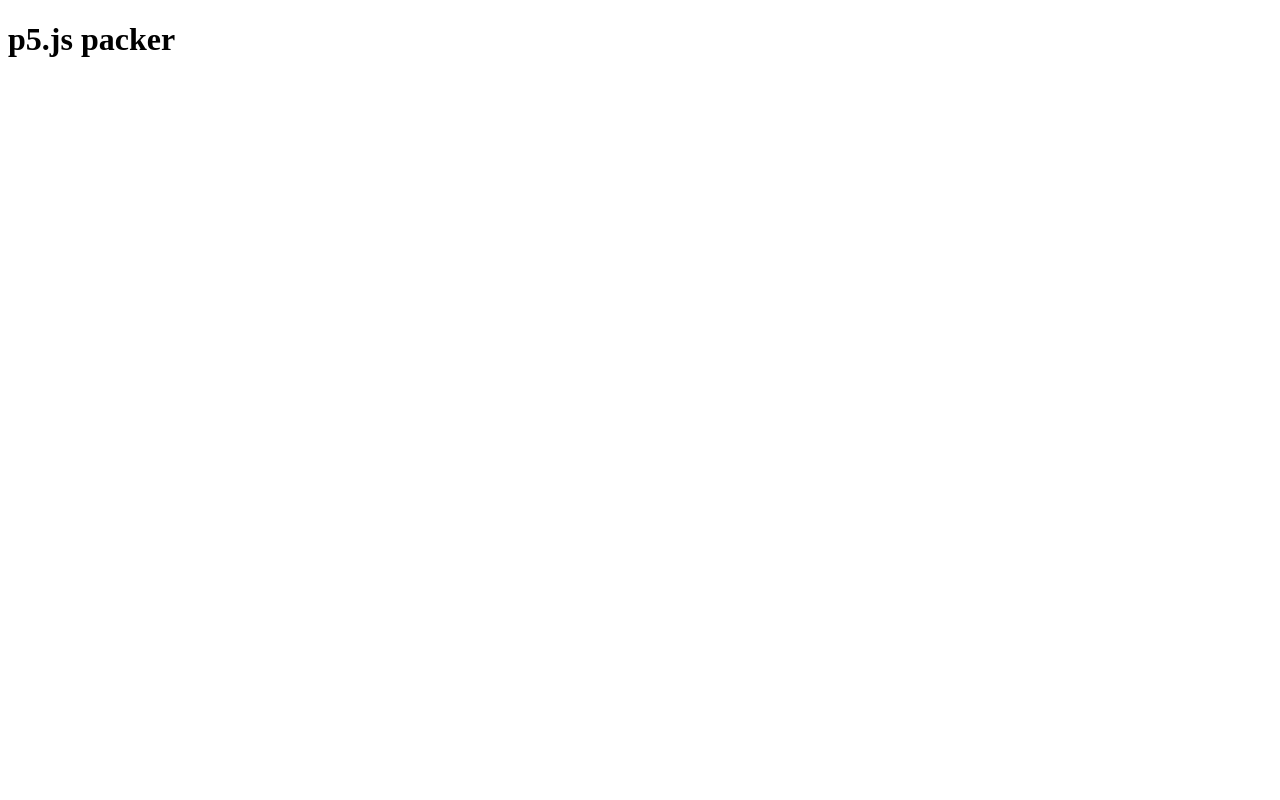
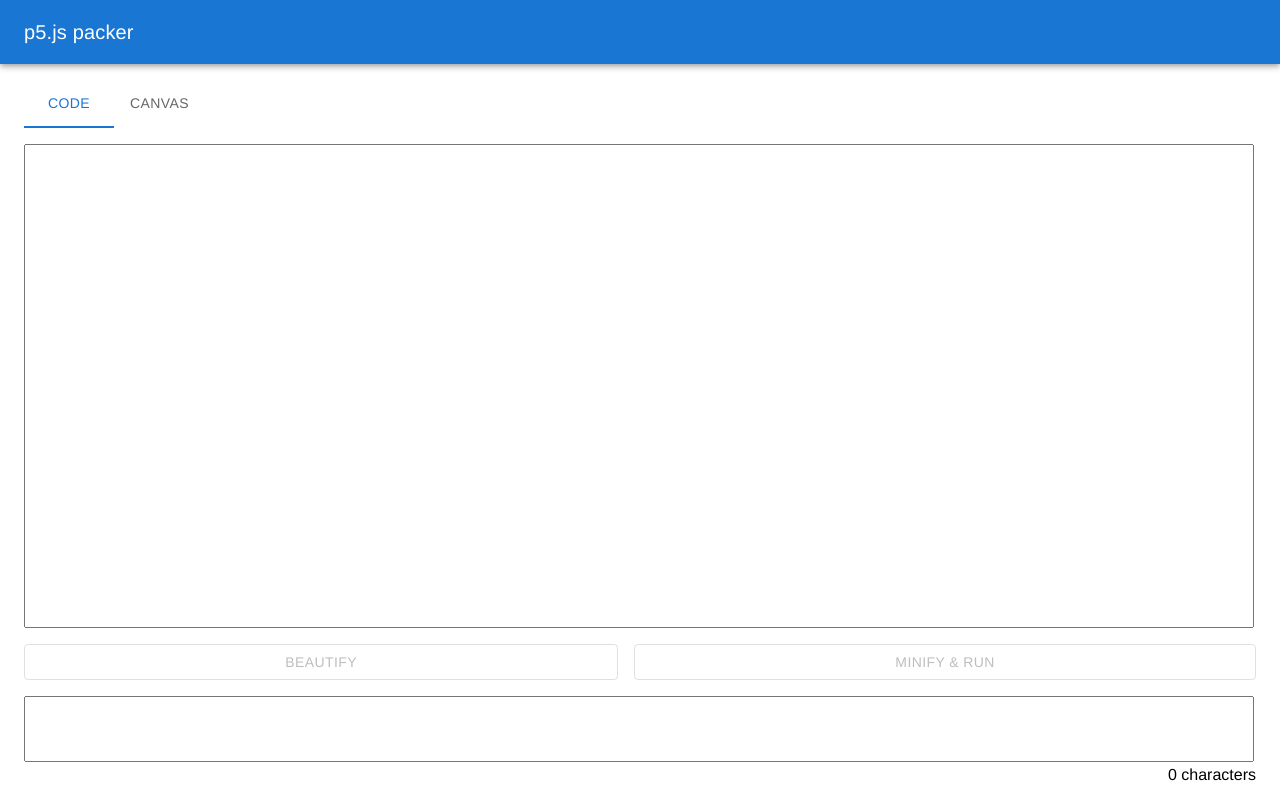
Before and after one commit to DBC-Works/p5js-packer, a React (Vite) app: page / in a window 1280 px wide. Built offline with nearby package versions, Linux system fonts and the light colour scheme; a web font is replaced by a local one.

Commit message:
feat: add basic layout
#4

```diff
--- a/index.html
+++ b/index.html
@@ -25,10 +25,10 @@
         form-action 'none';
         style-src 'self';
         style-src-attr 'self';
-        style-src-elem 'self';
+        style-src-elem 'self' 'unsafe-inline';
         script-src 'self';
         script-src-attr 'self';
-        script-src-elem 'self';
+        script-src-elem 'self' 'unsafe-inline';
         connect-src 'self';
         worker-src 'self';"
     />
--- /dev/null
+++ b/src/i18n.ts
@@ -0,0 +1,21 @@
+import i18n from 'i18next'
+import LanguageDetector from 'i18next-browser-languagedetector'
+import { initReactI18next } from 'react-i18next'
+
+/**
+ * Fallback language
+ */
+export const FALLBACK_LNG = 'en'
+
+i18n
+  .use(LanguageDetector)
+  .use(initReactI18next)
+  .init({
+    fallbackLng: FALLBACK_LNG,
+    debug: false,
+    interpolation: {
+      escapeValue: false,
+    },
+  })
+
+export default i18n
--- a/src/main.tsx
+++ b/src/main.tsx
@@ -1,5 +1,8 @@
 import React, { type JSX } from 'react'
 import ReactDOM from 'react-dom/client'
+
+import { Edit } from './views/pages/Edit'
+import './i18n'
 
 //
 // Components
@@ -9,7 +12,7 @@
  * Application component
  * @returns JSX Element
  */
-export const App: React.FC = (): JSX.Element => <h1>p5.js packer</h1>
+export const P5JsPacker: React.FC = (): JSX.Element => <Edit />
 
 //
 // Entry
@@ -23,7 +26,7 @@
   if (rootElement) {
     ReactDOM.createRoot(rootElement).render(
       <React.StrictMode>
-        <App />
+        <P5JsPacker />
       </React.StrictMode>,
     )
   } else {
--- a/src/testUtils.tsx
+++ b/src/testUtils.tsx
@@ -1,6 +1,8 @@
 import { type RenderResult, render } from '@testing-library/react'
 import { type UserEvent, userEvent } from '@testing-library/user-event'
 import React from 'react'
+
+import './i18n'
 
 /**
  * Set up result type
--- /dev/null
+++ b/src/views/GlobalStyles.tsx
@@ -0,0 +1,43 @@
+import { Global, css } from '@emotion/react'
+import type { JSX } from 'react'
+
+const globalStyles = css`
+:root {
+  --gap-unit: 1.5rem;
+}
+
+html,
+body,
+div#root {
+  height: 100%;
+}
+body {
+  margin: 0;
+  font-family: "Helvetica Neue",
+    Arial,
+    "Hiragino Kaku Gothic ProN",
+    "Hiragino Sans",
+    "BIZ UDPGothic",
+    Meiryo,
+    sans-serif;
+  padding: 0 0 env(safe-area-inset-bottom);
+}
+div#root {
+  overflow: auto;
+}
+a {
+  text-decoration-line: none;
+}
+details > summary {
+  cursor: pointer;
+}
+textarea {
+  resize: none;
+}
+`
+
+/**
+ * Global style definition component
+ * @returns JSX.Element
+ */
+export const GlobalStyles: React.FC = (): JSX.Element => <Global styles={globalStyles} />
--- /dev/null
+++ b/src/views/pages/Edit.tsx
@@ -0,0 +1,109 @@
+import { Button, Tab, Tabs, TextareaAutosize, css } from '@mui/material'
+import { type JSX, useCallback, useState } from 'react'
+import { useTranslation } from 'react-i18next'
+
+import { App } from '../templates/App'
+import { FlexColumnContainer } from '../templates/FlexColumnContainer'
+
+const ID_TAB_CODE = 'code-tab'
+const ID_TAB_CANVAS = 'canvas-tab'
+const ID_TAB_PANEL_CODE = 'code-tab-panel'
+const ID_TAB_PANEL_CANVAS = 'canvas-tab-panel'
+
+const CSS_FLEX_GROW_1 = css({ flexGrow: 1 })
+
+/**
+ * Code tab panel component
+ * @returns JSX Element
+ */
+const CodeTabPanel: React.FC = (): JSX.Element => {
+  const { t } = useTranslation()
+
+  return (
+    <FlexColumnContainer
+      role="tabpanel"
+      id={ID_TAB_PANEL_CODE}
+      aria-labelledby={ID_TAB_CODE}
+      css={css({ flexGrow: 1 })}
+    >
+      <TextareaAutosize
+        aria-label={t('source code')}
+        css={css({ flexGrow: 1, width: 'calc(100% - 0.5rem)' })}
+      />
+      <div css={css({ width: '100%', display: 'flex', gap: '1rem' })}>
+        <Button variant="outlined" disabled css={CSS_FLEX_GROW_1}>
+          {t('Beautify')}
+        </Button>
+        <Button variant="outlined" disabled css={CSS_FLEX_GROW_1}>
+          {t('Minify & Run')}
+        </Button>
+      </div>
+    </FlexColumnContainer>
+  )
+}
+
+/**
+ * Canvas tab panel component
+ * @returns JSX Element
+ */
+const CanvasTabPanel: React.FC = (): JSX.Element => {
+  const { t } = useTranslation()
+
+  return (
+    <FlexColumnContainer
+      role="tabpanel"
+      id={ID_TAB_PANEL_CANVAS}
+      aria-labelledby={ID_TAB_CANVAS}
+      css={css({ flexGrow: 1 })}
+    >
+      <FlexColumnContainer css={CSS_FLEX_GROW_1}>
+        <iframe title="canvas" css={css({ flexGrow: 1, width: 'calc(100% - 0.5rem)' })} />
+        <Button variant="outlined" disabled css={css({ width: '100%' })}>
+          {t('Stop')}
+        </Button>
+      </FlexColumnContainer>
+    </FlexColumnContainer>
+  )
+}
+
+/**
+ * "Edit" page component
+ * @returns JSX Element
+ */
+export const Edit: React.FC = (): JSX.Element => {
+  const [tabIndex, setTabIndex] = useState(0)
+  const { t } = useTranslation()
+
+  const handleChangeTab = useCallback((_event: React.SyntheticEvent, newValue: number) => {
+    setTabIndex(newValue)
+  }, [])
+
+  return (
+    <App>
+      <section
+        css={{
+          flexGrow: '1',
+          display: 'flex',
+          flexDirection: 'column',
+          gap: '1rem',
+          margin: '1rem 0',
+        }}
+      >
+        <Tabs value={tabIndex} onChange={handleChangeTab}>
+          <Tab id={ID_TAB_CODE} label={t('Code')} aria-controls={ID_TAB_PANEL_CODE} />
+          <Tab id={ID_TAB_CANVAS} label={t('Canvas')} aria-controls={ID_TAB_PANEL_CANVAS} />
+        </Tabs>
+        {tabIndex === 0 && <CodeTabPanel />}
+        {tabIndex === 1 && <CanvasTabPanel />}
+        <div>
+          <TextareaAutosize
+            aria-label={t('minified code')}
+            minRows={4}
+            css={css({ width: 'calc(100% - 0.5rem)' })}
+          />
+          <div css={css({ display: 'flex', justifyContent: 'flex-end' })}>{t('0 characters')}</div>
+        </div>
+      </section>
+    </App>
+  )
+}
--- /dev/null
+++ b/src/views/templates/App.tsx
@@ -0,0 +1,50 @@
+import { css } from '@emotion/react'
+import type { JSX } from 'react'
+
+import '@fontsource/roboto/300.css'
+import '@fontsource/roboto/400.css'
+import '@fontsource/roboto/500.css'
+import '@fontsource/roboto/700.css'
+
+import { AppBar, Toolbar, Typography } from '@mui/material'
+import { GlobalStyles } from '../GlobalStyles'
+
+const CSS_CONTAINER = css({
+  display: 'flex',
+  flexDirection: 'column',
+  height: '100%',
+})
+
+const CSS_HEADER = css({
+  flexGrow: 0,
+})
+
+const CSS_MAIN = css({
+  flexGrow: 1,
+  display: 'flex',
+  margin: '0 1.5rem',
+})
+
+type Props = React.ComponentProps<'main'>
+
+/**
+ * App template component
+ * @param props Props
+ * @param props.children Children
+ * @returns JSX Element
+ */
+export const App: React.FC<Props> = ({ children }): JSX.Element => (
+  <div css={CSS_CONTAINER}>
+    <GlobalStyles />
+    <div css={CSS_HEADER}>
+      <AppBar position="static" sx={{ paddingTop: 'env(safe-area-inset-top)' }}>
+        <Toolbar>
+          <Typography variant="h6" component="h1" sx={{ flexGrow: 1 }}>
+            p5.js packer
+          </Typography>
+        </Toolbar>
+      </AppBar>
+    </div>
+    <main css={CSS_MAIN}>{children}</main>
+  </div>
+)
--- /dev/null
+++ b/src/views/templates/FlexColumnContainer.tsx
@@ -0,0 +1,27 @@
+import { type SerializedStyles, css as emotionCss } from '@emotion/react'
+import type { JSX } from 'react'
+
+const CSS_FLEX_COLUMN_CONTAINER = emotionCss({
+  display: 'flex',
+  flexDirection: 'column',
+  gap: '1rem',
+})
+
+type Props = React.ComponentProps<'div'> & {
+  css?: SerializedStyles
+}
+
+/**
+ * Flex column container component
+ * @param props props
+ * @returns JSX Element
+ */
+export const FlexColumnContainer: React.FC<Props> = (props: Props): JSX.Element => {
+  const { children, css, ...rest } = props
+
+  return (
+    <div css={[css, CSS_FLEX_COLUMN_CONTAINER]} {...rest}>
+      {children}
+    </div>
+  )
+}
```
Also changed, not shown: 2 other files (tests, documents, lock files or other folders).
